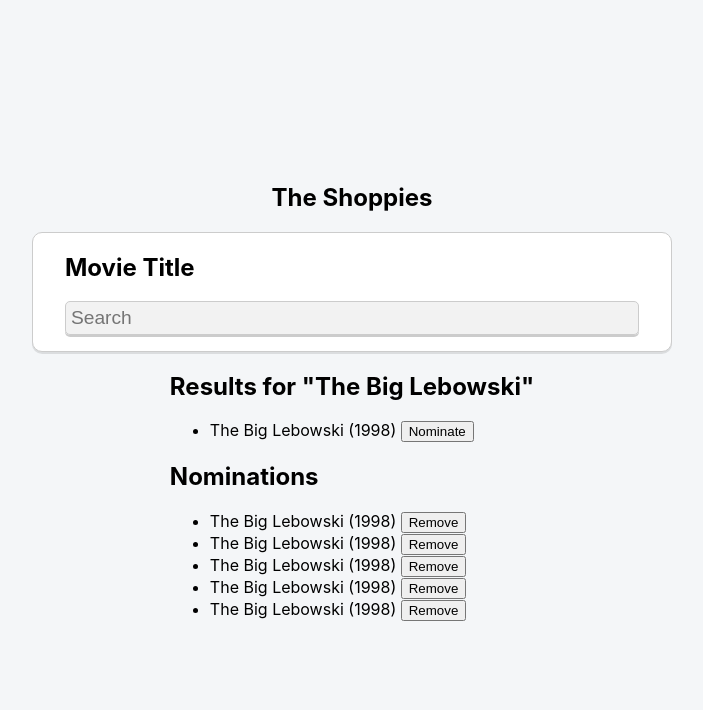
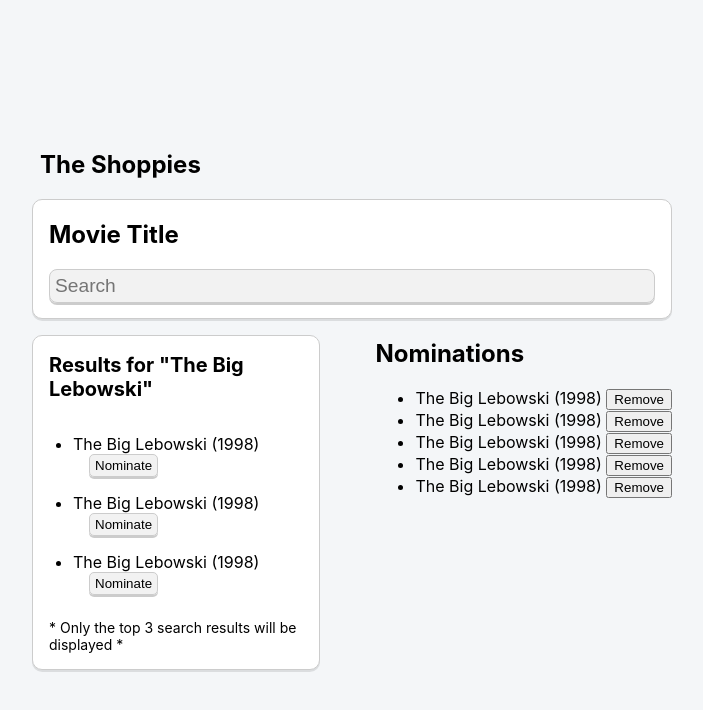
Before and after one commit to davemgj84/theFilmAwards, a React (Create React App) app: page / in a window 1280 px wide. Shown: the top 710 px of the page, without its empty margins (288-991 px from the left). Built offline with nearby package versions, Linux system fonts and the light colour scheme.

Commit message:
create basic styling for search results box

```diff
--- a/src/components/Results.jsx
+++ b/src/components/Results.jsx
@@ -5,6 +5,7 @@ const Results = () => {
   return (
     <>
       <div className="results-box">
+        <div className="container">
           <h2>
             Results for "<span>The Big Lebowski</span>"
           </h2>
@@ -13,7 +14,15 @@ const Results = () => {
               <li>
                 The Big Lebowski (1998) <button>Nominate</button>
               </li>
+              <li>
+                The Big Lebowski (1998) <button>Nominate</button>
+              </li>
+              <li>
+                The Big Lebowski (1998) <button>Nominate</button>
+              </li>
             </ul>
+          </div>
+          <p>* Only the top 3 search results will be displayed *</p>
         </div>
       </div>
     </>
--- a/src/components/Shoppies.jsx
+++ b/src/components/Shoppies.jsx
@@ -8,11 +8,10 @@ const Shoppies = () => {
   return (
     <>
       <section className="shoppies">
-        <div>
-          <h1>The Shoppies</h1>
-        </div>
+        <h1>The Shoppies</h1>
+
         <Search />
-        <div>
+        <div className="results-noms">
           <Results />
           <Nominations />
         </div>
--- a/src/styles/Results.scss
+++ b/src/styles/Results.scss
@@ -0,0 +1,48 @@
+.results-box {
+  display: flex;
+  justify-content: center;
+  width: 45%;
+  background-color: #ffffff;
+  border: solid 1px #cccccc;
+  border-radius: 10px;
+  box-shadow: 0 2px rgba(0, 0, 0, 0.1);
+  margin-top: 1rem;
+  font-size: 16px;
+  .container {
+    width: 100%;
+    h2 {
+      font-size: 20px;
+      margin-left: 1rem;
+    }
+    .results {
+      display: flex;
+      flex-direction: column;
+      ul {
+        margin: 1rem 0 0 0;
+        li {
+          margin-bottom: 1rem;
+          button {
+            margin-left: 1rem;
+            padding: 3px 5px 3px 5px;
+            border-radius: 5px;
+            border: solid 1px #cccccc;
+            appearance: none;
+            background: none;
+            outline: none;
+            background-color: rgba(229, 229, 229, 0.5);
+            box-shadow: 0 2px rgba(0, 0, 0, 0.2);
+            transition: 0.4s ease-in-out;
+            cursor: pointer;
+            &:hover {
+              background-color: rgba(255, 255, 255, 0.8);
+            }
+          }
+        }
+      }
+    }
+    p {
+      font-size: 14px;
+      margin: 0.5rem 0 1rem 1rem;
+    }
+  }
+}
--- a/src/styles/Search.scss
+++ b/src/styles/Search.scss
@@ -1,6 +1,7 @@
 .search {
   display: flex;
-  justify-content: center;
+  padding-left: 1rem;
+  padding-right: 1rem;
   width: 50%;
   height: 120px;
   background-color: #ffffff;
@@ -8,12 +9,11 @@
   border-radius: 10px;
   box-shadow: 0 2px rgba(0, 0, 0, 0.1);
   div {
-    width: 90%;
-    justify-self: center;
+    width: 100%;
     input {
       width: 100%;
       padding: 5px;
-      border-radius: 5px;
+      border-radius: 8px;
       border: solid 1px #cccccc;
       font-size: 1.2rem;
       appearance: none;
--- a/src/styles/Shoppies.scss
+++ b/src/styles/Shoppies.scss
@@ -1,7 +1,17 @@
 .shoppies {
   height: 100vh;
+  width: 100%;
   display: flex;
   justify-content: center;
   align-items: center;
   flex-direction: column;
+  h1 {
+    width: 50%;
+    margin-left: 1rem;
+  }
+  .results-noms {
+    display: flex;
+    justify-content: space-between;
+    width: 50%;
+  }
 }
```
Lines whose indentation alone changed are shown as unchanged.
